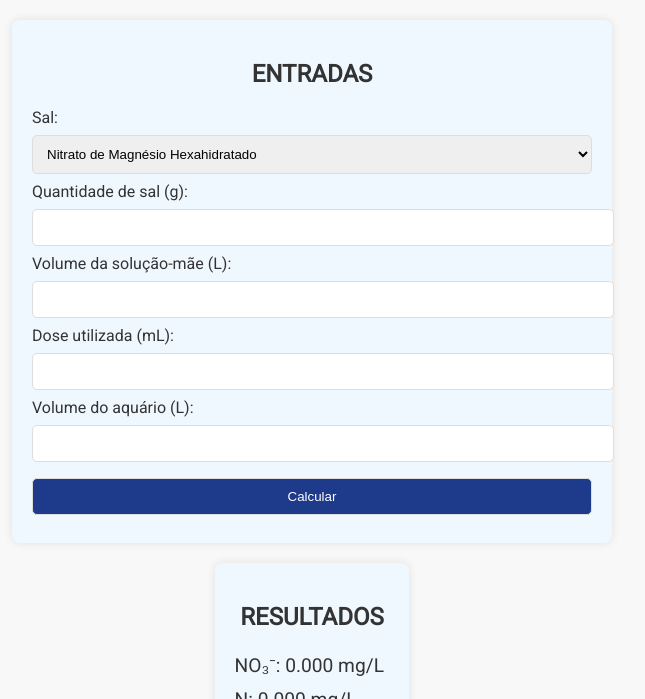
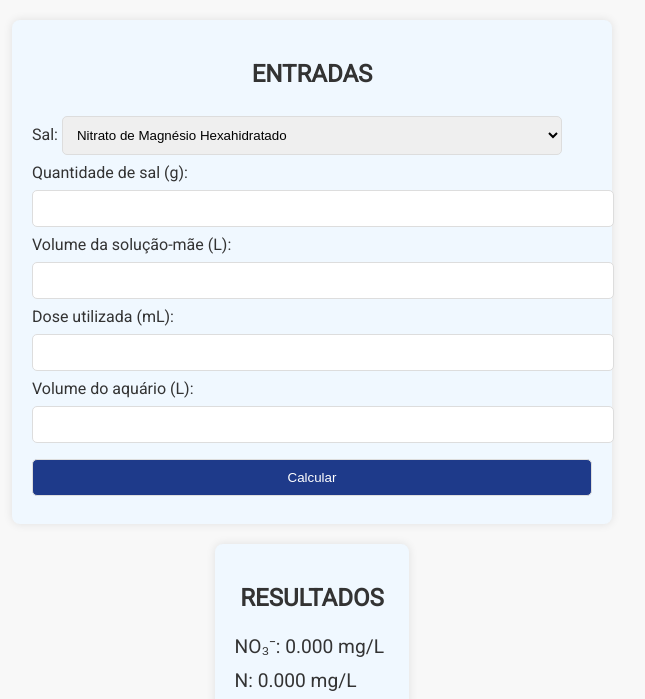
Before and after one commit to luizmourademoura/nutrientes_1, a plain HTML site: page index.html in a window 1280 px wide. Shown: the part 81-780 px from the top of the page, without its empty margins (328-973 px from the left). Drawn offline with Linux system fonts and the light colour scheme.

Commit message:
Update index.html

```diff
--- a/index.html
+++ b/index.html
@@ -25,6 +25,7 @@
       background: #f8f8f8;
       color: #333;
     }
+
     /* Outros estilos */
     .container {
   max-width: 600px;
@@ -33,6 +34,10 @@
   display: flex;
   flex-direction: column;
   align-items: center;
+}
+    select {
+    width: 100%;
+    max-width: 500px; /* Ajusta a largura conforme necessário */
 }
     .card {
         background: #f0f8ff; /* Azul petróleo */
```
